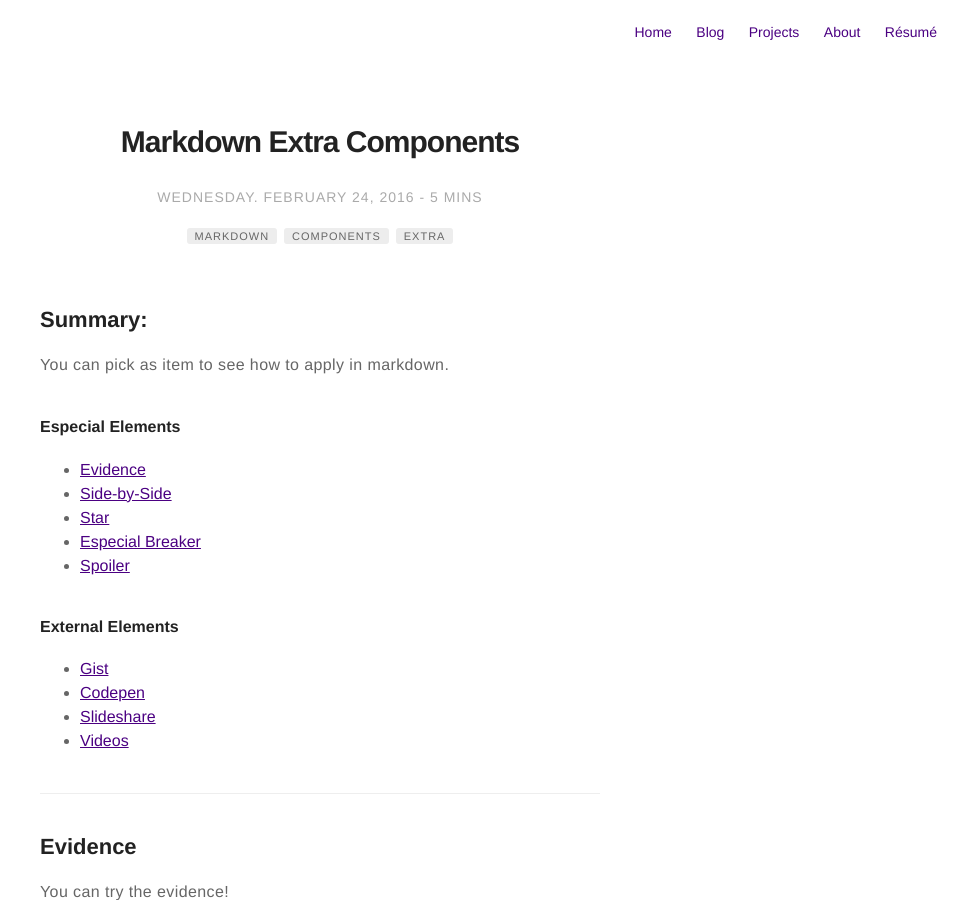
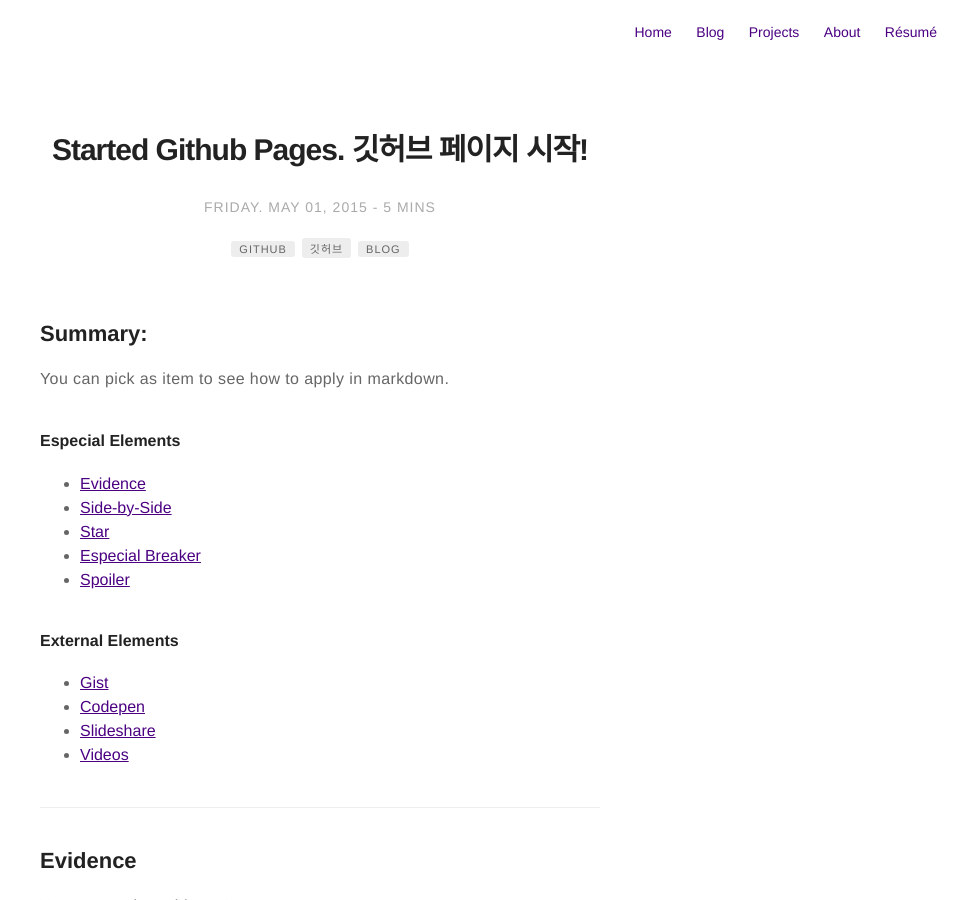
Before and after one commit to hailey99/hailey99.github.io, a Jekyll site: the page built from _posts/2015-02-24-markdown-extra-components.markdown, in a window 1280 px wide and 900 px high. Shown: the whole window, without its empty margins (320-1280 px from the left). Built offline with Jekyll 4.4.1, drawn with Linux system fonts in a browser that asks for light colours; comment, search, counter and statistics services are not loaded; some of the changed text lies outside the part shown.

```diff
--- a/_includes/social-links.html
+++ b/_includes/social-links.html
@@ -1,6 +1,6 @@
 <div class="social-links">
     {% if site.facebook %}
-        <a class="link" data-title="facebook.com/{{ site.facebook }}" href="hhttps://www.facebook.com/profile.php?id=100024852074442" target="_blank">
+        <a class="link" data-title="facebook.com/{{ site.facebook }}" href="https://www.facebook.com/profile.php?id=100024852074442" target="_blank">
             <svg class="icon icon-facebook"><use xlink:href="#icon-facebook"></use></svg>
         </a>
     {% endif %}
--- a/_posts/2015-02-24-markdown-extra-components.markdown
+++ b/_posts/2015-02-24-markdown-extra-components.markdown
@@ -1,16 +1,17 @@
 ---
-title: "Markdown Extra Components"
+title: "Started Github Pages. 깃허브 페이지 시작!"
 layout: post
-date: 2016-02-24 22:48
+date: 2015-05-01 22:48
 image: /assets/images/markdown.jpg
 headerImage: false
+comments: true
 tag:
-- markdown
-- components
-- extra
+- github
+- 깃허브
+- blog
 category: blog
-author: jamesfoster
-description: Markdown summary with different options
+author: Hailey Haeun Park
+description: Hailey FINALLY started Github pages!
 ---
 
 ## Summary:
```
Also changed, not shown: _includes/index.html (added, +15 -0 lines), _layouts/category.html (added, +18 -0 lines), _posts/started.md (+2 -1 lines), category/C Language.md (added, +7 -0 lines), category/Film.md (added, +7 -0 lines), category/Music.md (added, +7 -0 lines), category/R.md (added, +7 -0 lines), category/The Dreamchaser.md (added, +7 -0 lines).
